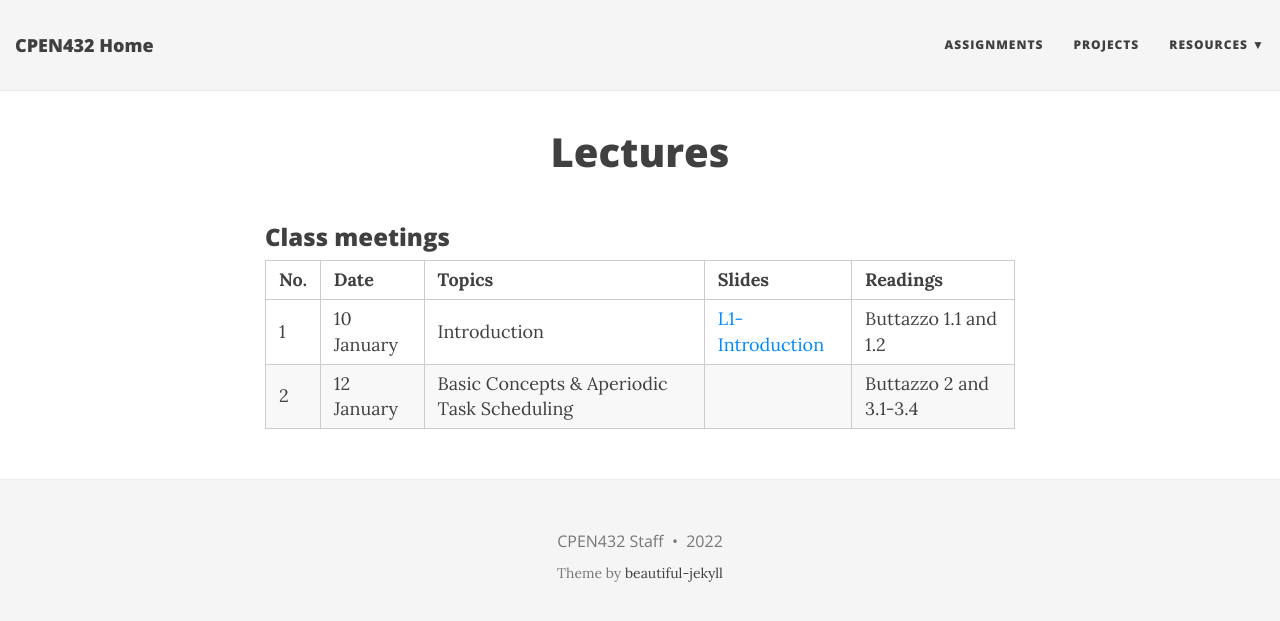
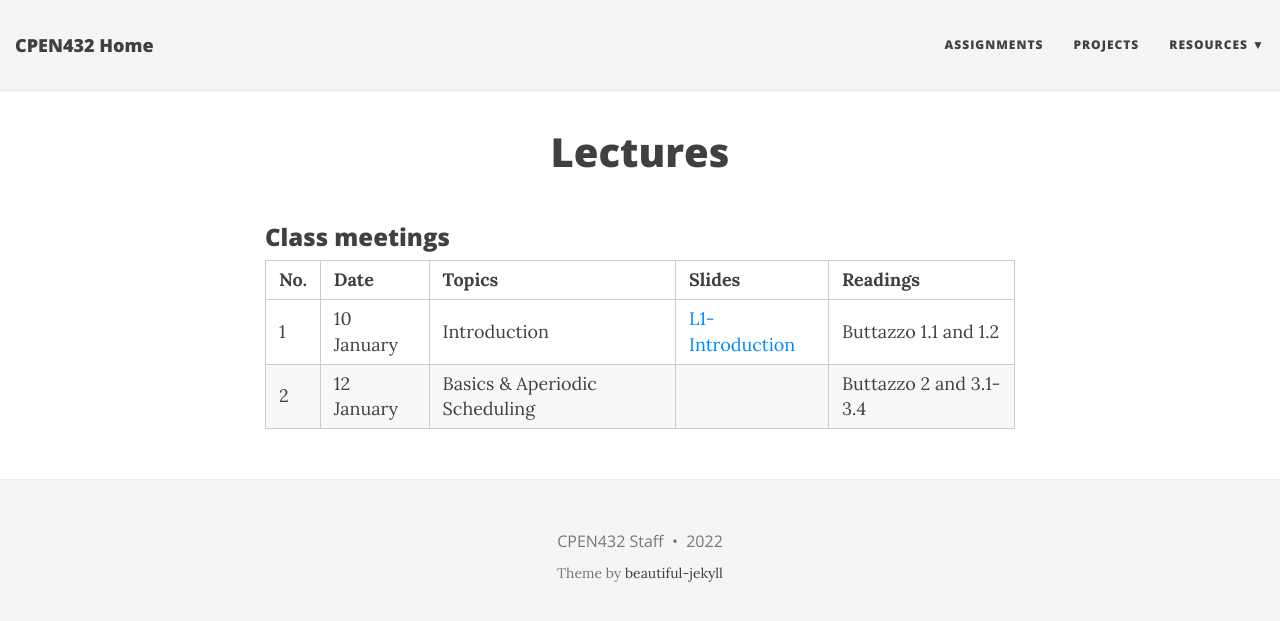
Before and after one commit to CPEN432/cpen432.github.io, a Jekyll site: the page built from lectures.md, in a window 1280 px wide. Shown: the top 621 px of the page. Built offline with Jekyll 4.4.1, drawn with Linux system fonts in a browser that asks for light colours; nearby versions of some CDN libraries.

Commit message:
Update lectures.md

```diff
--- a/lectures.md
+++ b/lectures.md
@@ -7,7 +7,7 @@ title: Lectures
 | **No.** | **Date** | **Topics** | **Slides** | **Readings** |
 |:--------|:---------|:-----------|:-----------|:-------------|
 |  1  | 10 January | Introduction | [L1-Introduction](http://cpen432.github.io/resources/gujarati-slides/1-introduction.pdf) | Buttazzo 1.1 and 1.2 |
-|  2  | 12 January | Basic Concepts & Aperiodic Task Scheduling | | Buttazzo 2 and 3.1-3.4 |
+|  2  | 12 January | Basics & Aperiodic Scheduling | | Buttazzo 2 and 3.1-3.4 |
 
 <!-- | **No.** | **Date** | **Topics** | **Readings** | -->
 <!-- |:---:|:-------|:---:|:----:| -->
```
